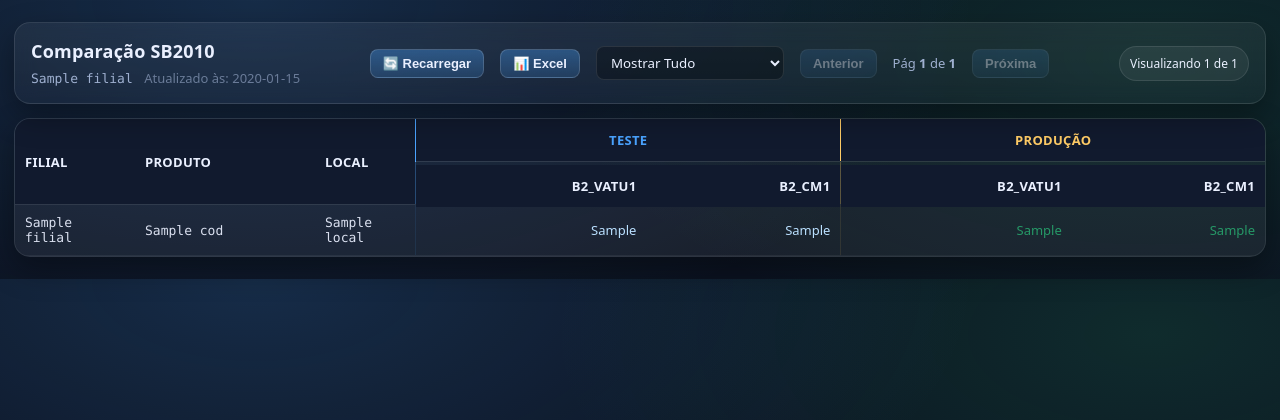
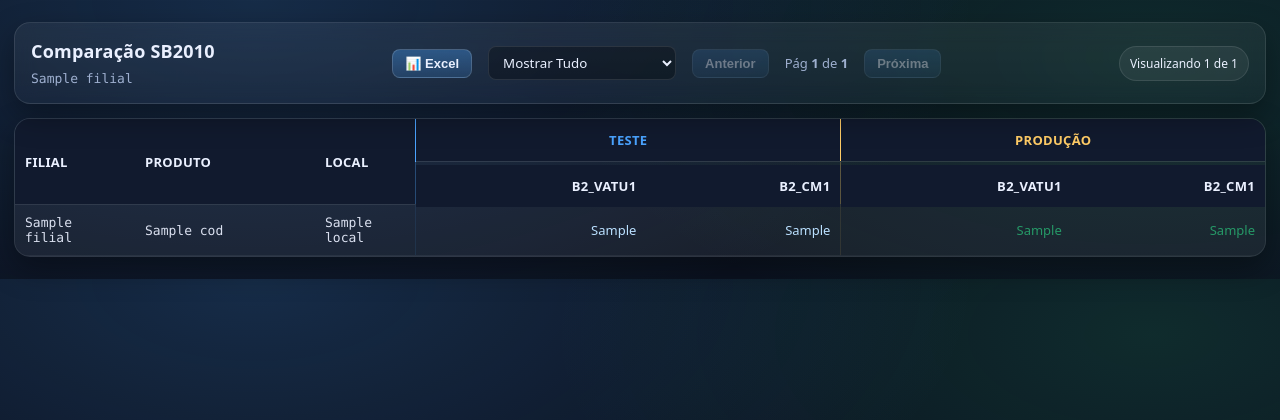
Before and after one commit to grupo-aizs/tablesSB2, a Flask app: template templates/index.html in a window 1280 px wide. Shown: the top 420 px of the page. Run offline with Flask 3, Linux system fonts and the light colour scheme; the template is opened without the code that fills it: most values are stand-ins (such as "Sample title", 1, 10 or a date in 2020); parts of the project's set-up code (start-up, migrations or seed data) failed here and were passed over.

Commit message:
first commit

```diff
--- a/templates/index.html
+++ b/templates/index.html
@@ -238,13 +238,11 @@
         <h1>Comparação SB2010</h1>
         <div class="subtitle">
           <span class="mono">{{ filial }}</span>
-          <span style="margin-left:8px; opacity:0.6;">Atualizado às: {{ last_update }}</span>
         </div>
       </div>
 
       <div class="ctrls-group">
-        <!-- Refresh -->
-        <button onclick="forceReload()" title="Recarregar Dados do SQL">🔄 Recarregar</button>
+
 
         <!-- Export -->
         <button onclick="window.location.href='/export_excel'" title="Baixar Excel Completo">📊 Excel</button>
```
